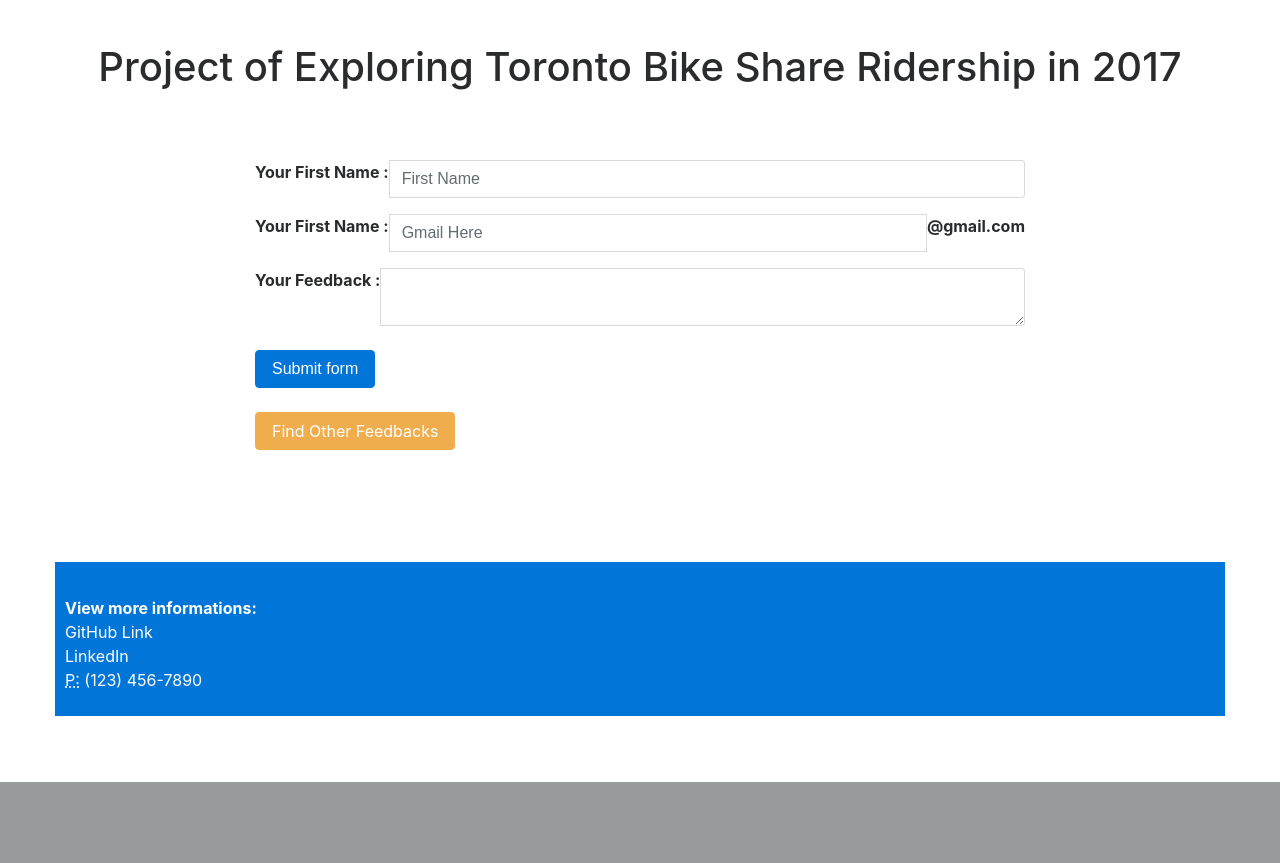
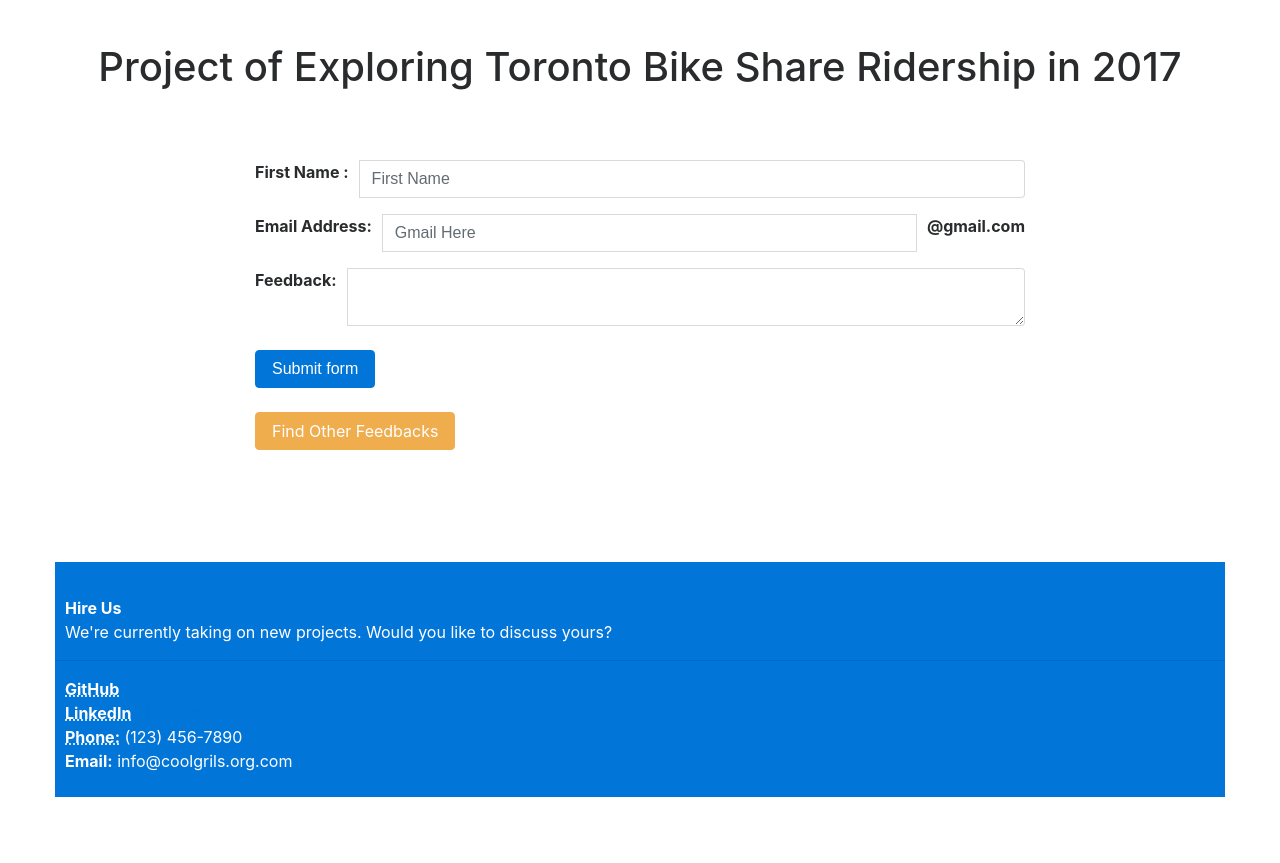
Before and after one commit to Belindaliang51/web_app, a Flask app: page /send in a window 1280 px wide. Shown: the part 951-1814 px from the top of the page. Before the commit the page ends 1733 px from the top, so only its background shows below. Run offline with Flask 2, Linux system fonts and the light colour scheme; some libraries are stand-ins or nearby versions.

Commit message:
edited format

```diff
--- a/bikeshare/templates/feedback.html
+++ b/bikeshare/templates/feedback.html
@@ -114,23 +114,24 @@
 					<form action="/send" method="post">
 					<div class="input-group mb-3">
 						<div class="input-group-prepend">
-						  <span class="input-group-text" id="basic-addon1"><strong>Your First Name :</strong> </span>
+						  <span class="input-group-text" id="basic-addon1"><strong style="margin-right: 10px;">First Name :</strong>
+						  </span>
 						</div>
 						<input name="name" type="text" class="form-control" placeholder="First Name" aria-label="Username" aria-describedby="basic-addon1">
 					  </div>
 
 					  <div class="input-group mb-3">
 						<div class="input-group-prepend">
-							<span class="input-group-text" id="basic-addon1"><strong>Your First Name :</strong> </span>
+							<span class="input-group-text" id="basic-addon1"><strong style = "margin-right: 10px;">Email Address:</strong> </span>
 						  </div>
 						<input name="email" type="text" class="form-control" placeholder="Gmail Here" aria-label="Recipient's username" aria-describedby="basic-addon2">
 						<div class="input-group-append">
-						  <span class="input-group-text" id="basic-addon2"><strong>@gmail.com</strong></span>
+						  <span class="input-group-text" id="basic-addon2"><strong style="margin-left: 10px;">@gmail.com</strong></span>
 						</div>
 					  </div>
 					  <div class="input-group">
 						<div class="input-group-prepend">
-						  <span class="input-group-text"><strong>Your Feedback    :</strong></span>
+						  <span class="input-group-text"><strong style="margin-right: 10px;">Feedback:</strong></span>
 						</div>
 						<textarea name="feedback" class="form-control" aria-label="With textarea"></textarea>
 					  </div>
@@ -157,9 +158,18 @@
 			<address>
 				<br>
 				<p class="addbody">
-					<strong>  View more informations:</strong><br>   GitHub Link<br>   LinkedIn<br> <abbr title="Phone">  P:</abbr> (123) 456-7890
-				 <br>
-				 <br>
+					<strong> Hire Us</strong><br> We're currently taking on new projects. Would you like to discuss yours?
+					<hr>
+				</p>
+				<p class="addbody">
+					<abbr title="Phone"><strong>GitHub</strong></abbr><a class="addbody"
+						href="https://github.com/hannahcjy/Project2">GitHub</a>
+					<br> <abbr title="Phone"><strong>LinkedIn</strong></abbr> <a class="addbody"
+						href="https://www.linkedin.com/in/lucy-wo-siyu/">LinkedIn</a>
+					<br> <abbr title="Phone"><strong> Phone:</strong></abbr> (123) 456-7890
+					<br><strong>Email:</strong> info@coolgrils.org.com
+					<br>
+					<br>
 				</p>
 			</address>
 		</div>
@@ -190,4 +200,5 @@
 	<!-- Our JavaScript -->
 	<!-- <script type="text/javascript" src="static/js/logic.js"></script> -->
   </body>
+
 </html>
```
Also changed, not shown: bikeshare/templates/d31.html (+12 -3 lines).
